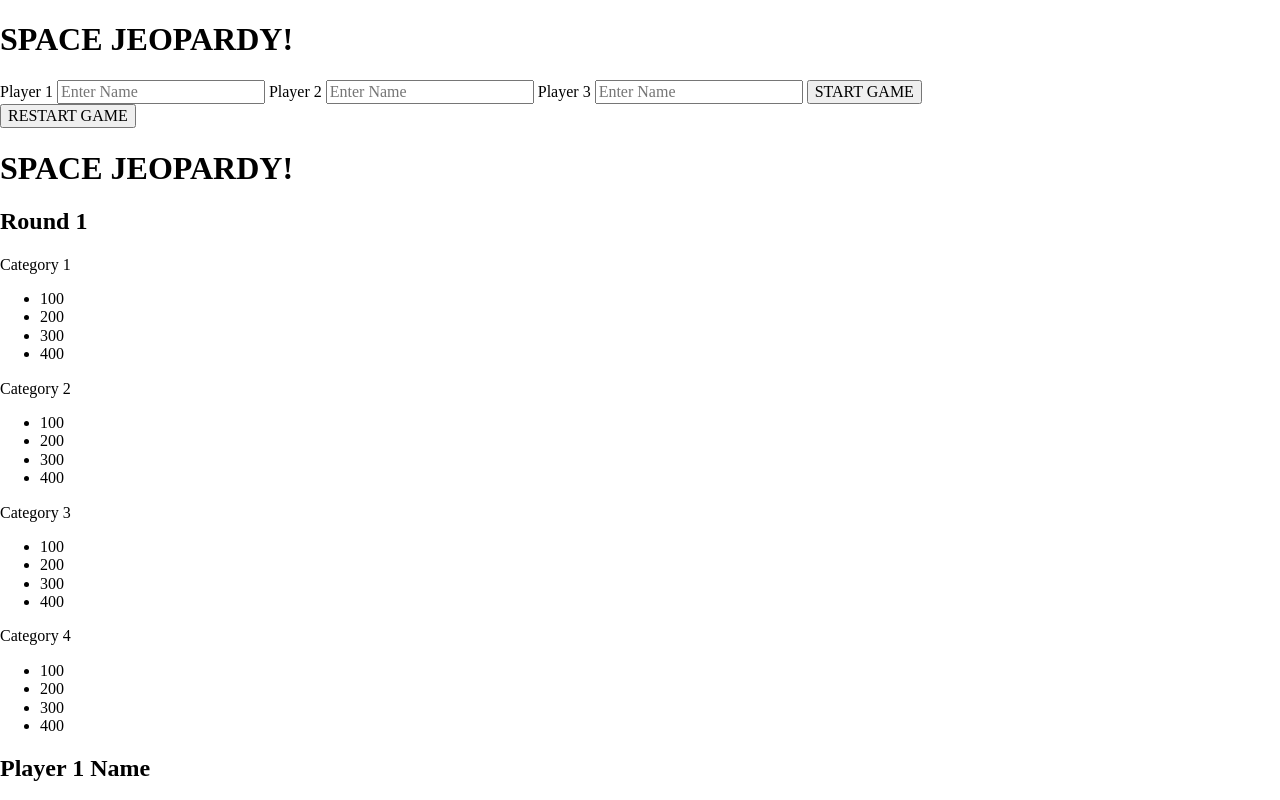
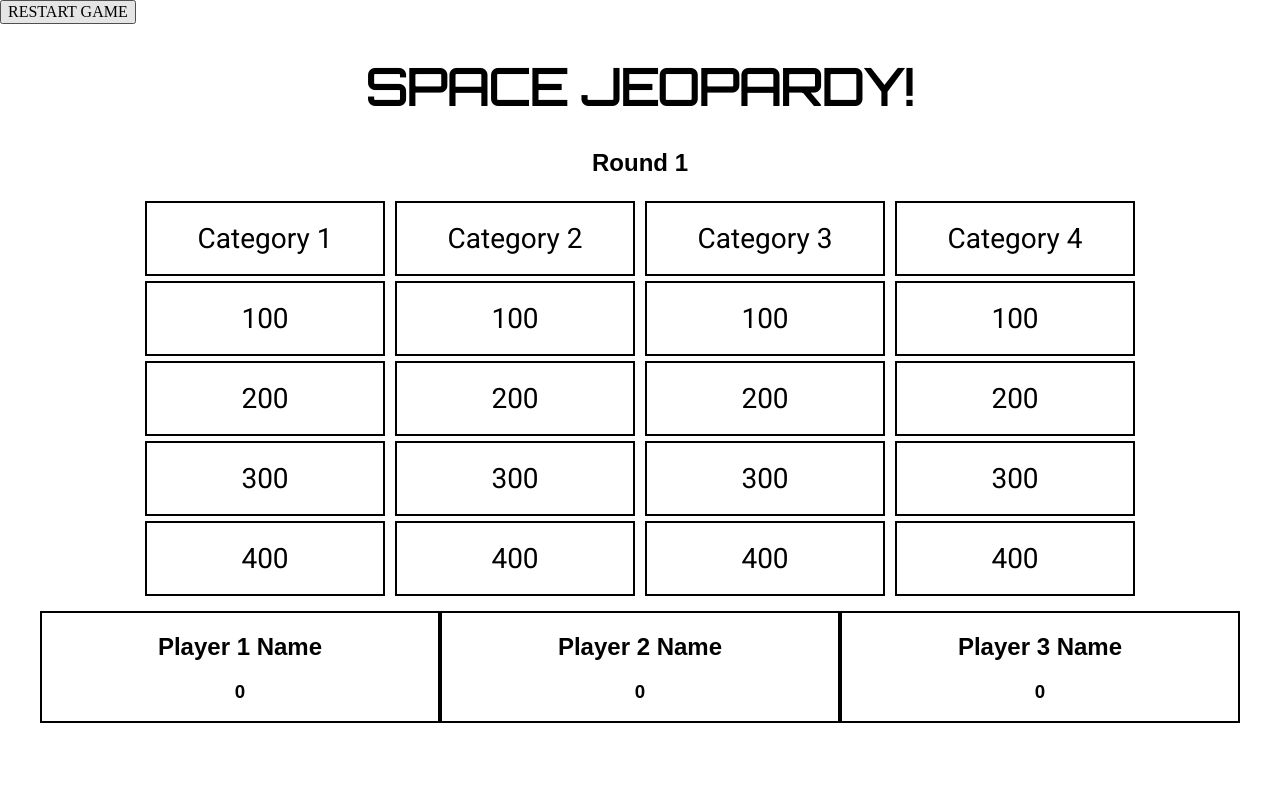
Before and after one commit to kaohman/jeopardy, a website: page index.html in a window 1280 px wide. Shown: the top 800 px of the page. Drawn offline with nearby package versions, Linux system fonts and the light colour scheme.

Commit message:
Add initial CSS styling to work with

```diff
--- a/index.html
+++ b/index.html
@@ -2,12 +2,13 @@
 <html>
   <head>
     <title>Space Jeopardy!</title>
+    <link href="https://fonts.googleapis.com/css?family=Open+Sans|Orbitron|Roboto" rel="stylesheet">
     <link rel="stylesheet" type="text/css" href="normalize.css">
     <link rel="stylesheet" type="text/css" href="styles.css">
     <meta name="viewport" content="width=device-width, initial-scale=1">
   </head>
   <body>
-    <section class="pop-ups start-pop-up">
+    <!-- <section class="pop-ups start-pop-up">
       <h1>SPACE JEOPARDY!</h1>
       <label class="player-name-labels" for="player-1-name">Player 1</label>
       <input class="player-name-inputs" type="text" name="player-1-name" id="player-1-name" placeholder="Enter Name">
@@ -16,38 +17,38 @@
       <label class="player-name-labels" for="player-3-name">Player 3</label>
       <input class="player-name-inputs" type="text" name="player-3-name" id="player-3-name" placeholder="Enter Name">
       <button class="start-button">START GAME</button>
-    </section>
+    </section> -->
     <nav>
       <button class="restart-button">RESTART GAME</button>
     </nav>
     <header>
-      <h1>SPACE JEOPARDY!</h1>
+      <h1 class="game-title">SPACE JEOPARDY!</h1>
       <h2 class="round-text">Round 1</h2>
     </header>
     <section class="game-board">
-      <div class="categories category-1">Category 1</div>
       <ul class="category-1-list">
+        <li class="categories category-1">Category 1</li>
         <li>100</li>
         <li>200</li>
         <li>300</li>
         <li>400</li>
       </ul>
-      <div class="categories category-2">Category 2</div>
       <ul class="category-2-list">
+        <li class="categories category-2">Category 2</li>
         <li>100</li>
         <li>200</li>
         <li>300</li>
         <li>400</li>
       </ul>
-      <div class="categories category-3">Category 3</div>
       <ul class="category-3-list">
+        <li class="categories category-3">Category 3</li>
         <li>100</li>
         <li>200</li>
         <li>300</li>
         <li>400</li>
       </ul>
-      <div class="categories category-4">Category 4</div>
       <ul class="category-4-list">
+        <li class="categories category-4">Category 4</li>
         <li>100</li>
         <li>200</li>
         <li>300</li>
@@ -55,21 +56,21 @@
       </ul>
     </section>
     <section class="scoreboard">
-      <div class="player-1-div">
+      <div class="player player-1-div">
         <h2 class="player-1-name">Player 1 Name</h2>
         <h3 class="player-1-score">0</h3>
       </div>
-      <div class="player-2-div">
+      <div class="player player-2-div">
         <h2 class="player-2-name">Player 2 Name</h2>
         <h3 class="player-2-score">0</h3>
       </div>
-      <div class="player-3-div">
+      <div class="player player-3-div">
         <h2 class="player-3-name">Player 3 Name</h2>
         <h3 class="player-3-score">0</h3>
       </div>
     </section>
     <!-- wager pop-up final jeopardy -->
-    <section class="pop-ups clue-pop-up">
+    <!-- <section class="pop-ups clue-pop-up">
       <h1 class="clue-text">CLUE TEXT</h1>
       <h2 class="answer-message-text">CORRECT!</h2>
       <label class="answer-label" for="answer-input">ANSWER</label>
@@ -96,7 +97,7 @@
     </section>
     <section class="pop-ups winner-pop-up">
       <h1><span class="winner-name">PLAYER NAME</span> WINS!</h1>
-    </section>
+    </section> -->
     <script type="text/javascript"></script>
     <script src="./jquery/jquery-3.2.1.js"></script>
   </body>
--- a/styles.css
+++ b/styles.css
@@ -0,0 +1,55 @@
+* {
+  box-sizing: border-box;
+}
+
+body {
+  /*background-image: url('assets/space-background.jpg');*/
+  /*object-fit: cover;*/
+}
+
+.game-title {
+  font-family: "Orbitron", sans-serif;
+  font-size: 50px;
+  text-align: center;
+}
+
+.round-text {
+  font-family: "Open-Sans", sans-serif;
+  text-align: center;
+}
+
+.game-board {
+  width: 1000px;
+  margin: 10px auto;
+  font-family: "Roboto", sans-serif;
+  display: grid;
+  grid-template-columns: 1fr 1fr 1fr 1fr;
+}
+
+ul {
+  margin: 0 5px;
+  padding: 0;
+}
+
+li {
+  font-size: 28px;
+  padding-top: 20px;
+  margin: 5px 0;
+  border: 2px solid black;
+  list-style-type: none;
+  text-align: center;
+  height: 75px;
+}
+
+.scoreboard {
+  display: flex;
+  flex-direction: row;
+  justify-content: center;
+}
+
+.player {
+  border: 2px solid black;
+  font-family: 'Open-Sans', sans-serif;
+  width: 400px;
+  text-align: center;
+}
```
Also changed, not shown: assets/space-background.jpg (added).
